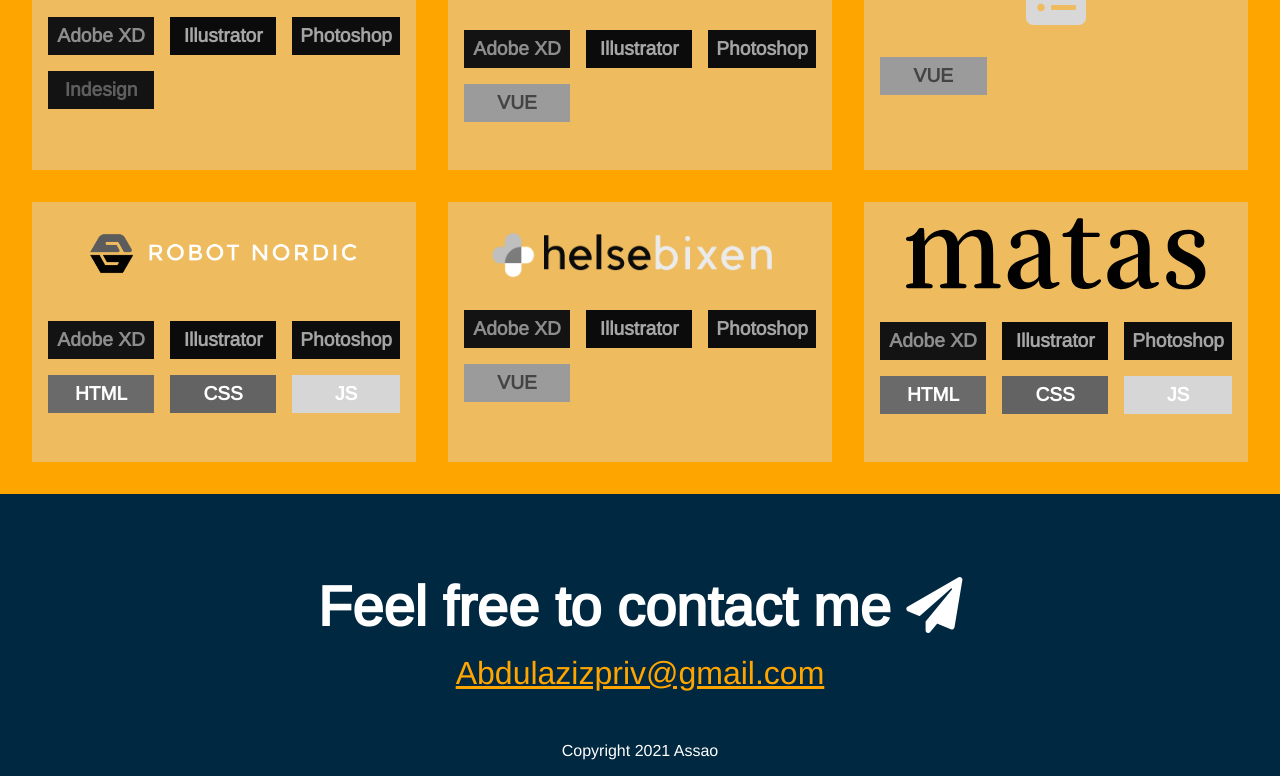
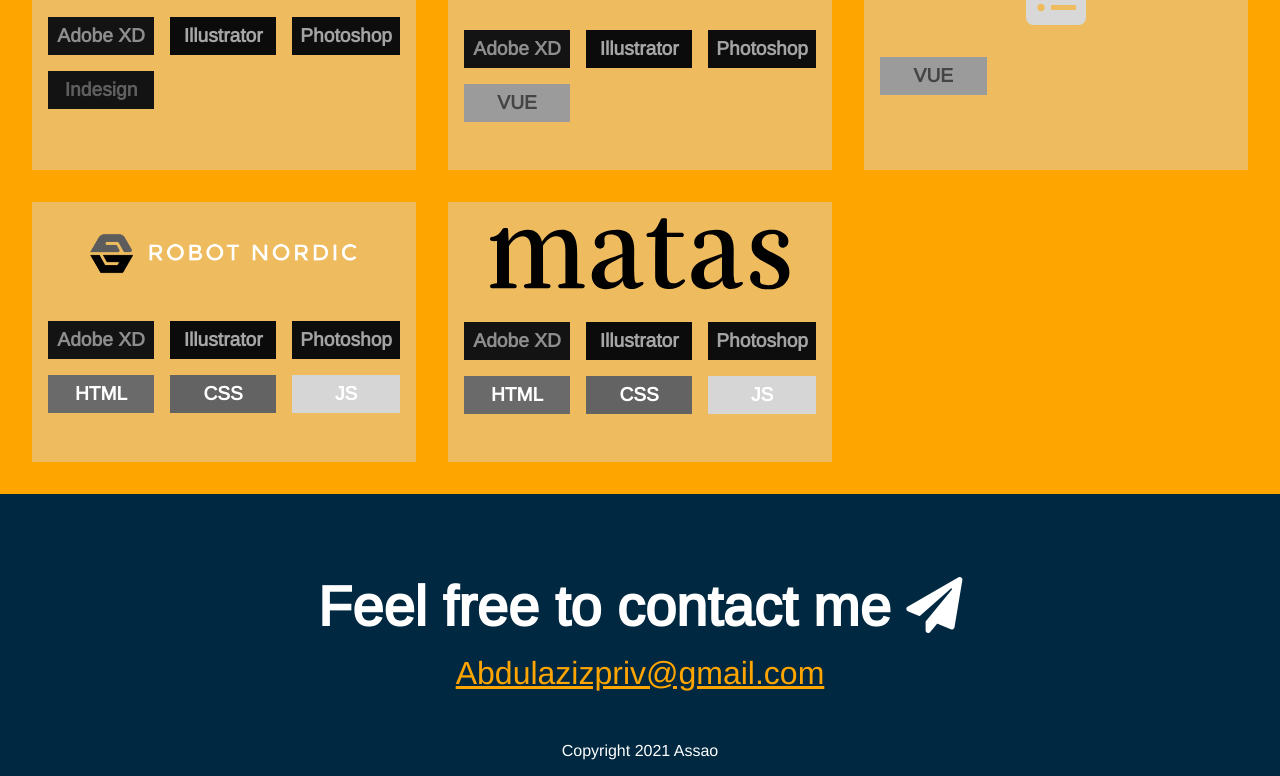
Before and after one commit to Abdjulaziz/portfolio, a Vue app: page / in a window 1280 px wide. Shown: the part 829-1605 px from the top of the page. Built offline with nearby package versions, Linux system fonts and the light colour scheme.

Commit message:
added some links to the projects

```diff
--- a/src/components/Projects.vue
+++ b/src/components/Projects.vue
@@ -1,7 +1,7 @@
 <template>
   <div>
     <div class="project-container">
-      <div class="projects">
+      <div onclick="window.open('https://techon7.dk/', '_blank');" class="projects">
         <img class="logos" src="@/assets/Techon7.svg" alt="" />
         <div class="made-with">
           <h2 class="XD">Adobe XD</h2>
@@ -10,7 +10,7 @@
           <h2 class="ID">Indesign</h2>
         </div>
       </div>
-      <div class="projects">
+      <div onclick="window.open('https://hayatplakater.dk/', '_blank');" class="projects">
         <img class="logos" src="@/assets/Hayatplakater.svg" alt="" />
         <div class="made-with">
           <h2 class="XD">Adobe XD</h2>
@@ -19,13 +19,13 @@
           <h2 class="VUE">VUE</h2>
         </div>
       </div>
-      <div class="projects">
+      <div onclick="window.open('https://assao.dk/todolist/', '_blank');" class="projects">
         <i class="fas fa-clipboard-list"></i>
         <div class="made-with">
           <h2 class="VUE">VUE</h2>
         </div>
       </div>
-      <div class="projects">
+      <div onclick="window.open('https://assao.dk/robotnordic/', '_blank');" class="projects">
         <img class="logos" src="@/assets/Robonordic.png" alt="" />
         <div class="made-with">
           <h2 class="XD">Adobe XD</h2>
@@ -36,16 +36,7 @@
           <h2 class="JS">JS</h2>
         </div>
       </div>
-      <div class="projects">
-        <img class="logos" src="@/assets/helsebixen.png" alt="" />
-        <div class="made-with">
-          <h2 class="XD">Adobe XD</h2>
-          <h2 class="IA">Illustrator</h2>
-          <h2 class="PS">Photoshop</h2>
-          <h2 class="VUE">VUE</h2>
-        </div>
-      </div>
-      <div class="projects">
+      <div onclick="window.open('https://assao.dk/matas/', '_blank');" class="projects">
         <img class="logos" src="@/assets/Matas.svg" alt="" />
         <div class="made-with">
           <h2 class="XD">Adobe XD</h2>
```
